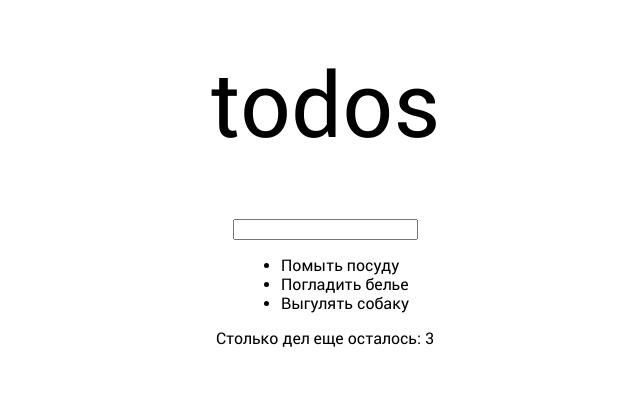
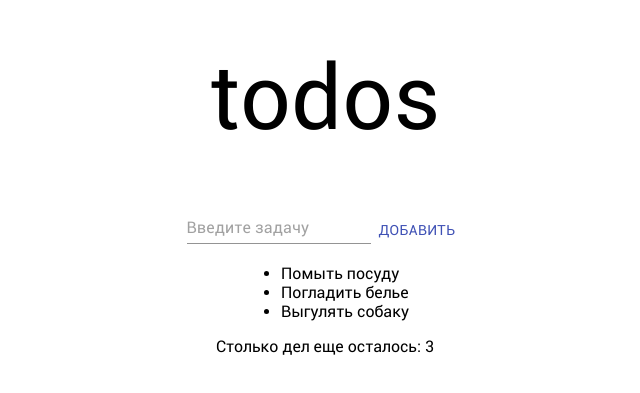
Before and after one commit to WebHeroSchool/toDoVoronkova, a React (Create React App) app: page / in a window 1280 px wide. Shown: the part 237-630 px from the top of the page, without its empty margins (315-955 px from the left). Built offline with nearby package versions, Linux system fonts and the light colour scheme.

Commit message:
добавила поле ввода и кнопку из библиотеки

```diff
--- a/package.json
+++ b/package.json
@@ -34,5 +34,9 @@
       "last 1 firefox version",
       "last 1 safari version"
     ]
+  },
+  "devDependencies": {
+    "@material-ui/core": "^4.12.3",
+    "classnames": "^2.3.1"
   }
 }
--- a/src/components/TodoInput/TodoInput.js
+++ b/src/components/TodoInput/TodoInput.js
@@ -1,7 +1,14 @@
 import React from 'react';
+import TextField from '@material-ui/core/TextField';
+import Button from '@material-ui/core/Button';
 
-const TodoInput = () => (<form>
-  <input type='text'></input>
-</form>);
+const TodoInput = () => (<div>
+      <TextField
+          id="standard-textarea"
+          placeholder="Введите задачу"
+          multiline
+        />
+        <Button color="primary">Добавить</Button>
+</div>);
 
 export default TodoInput;
```
Also changed, not shown: 1 other file (tests, documents, lock files or other folders).
